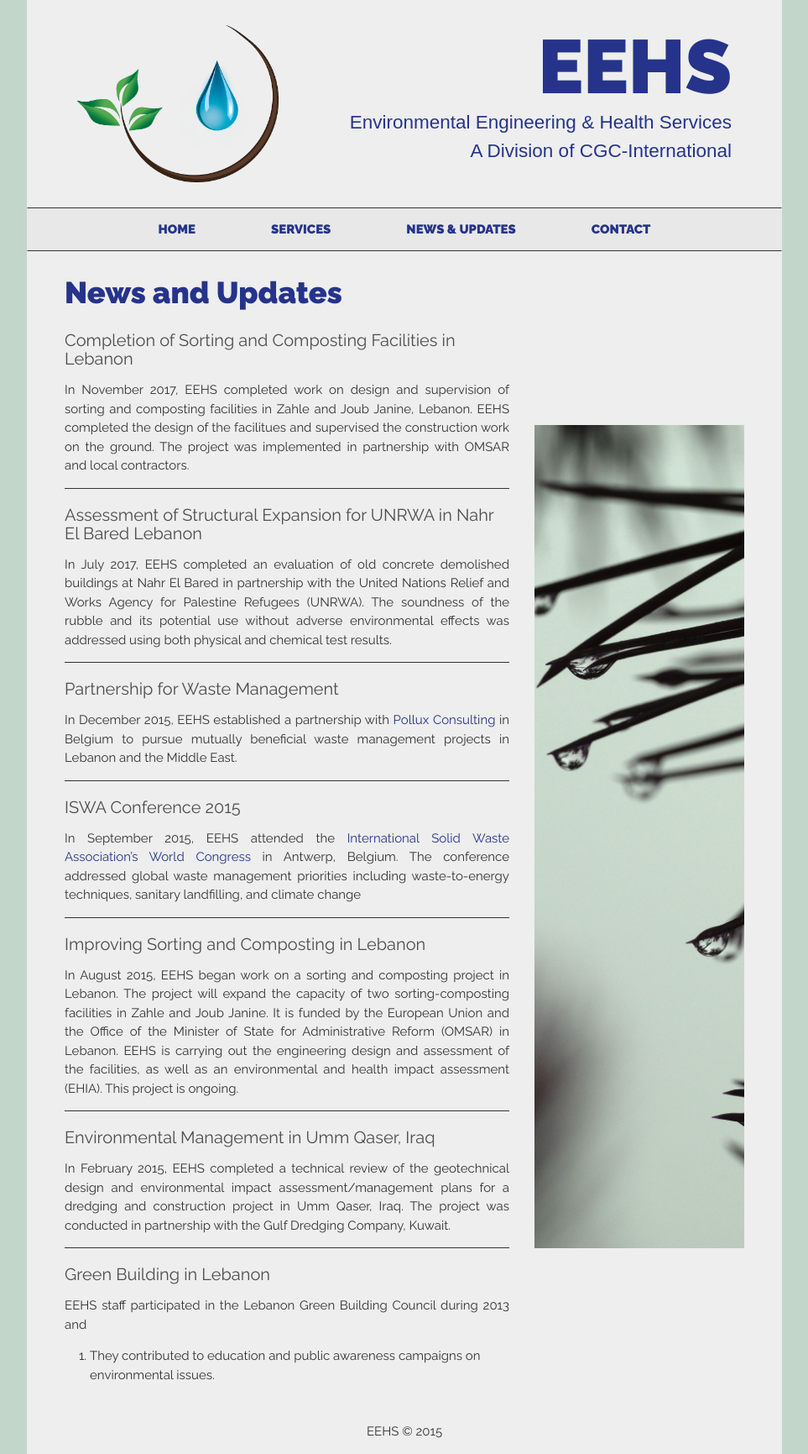
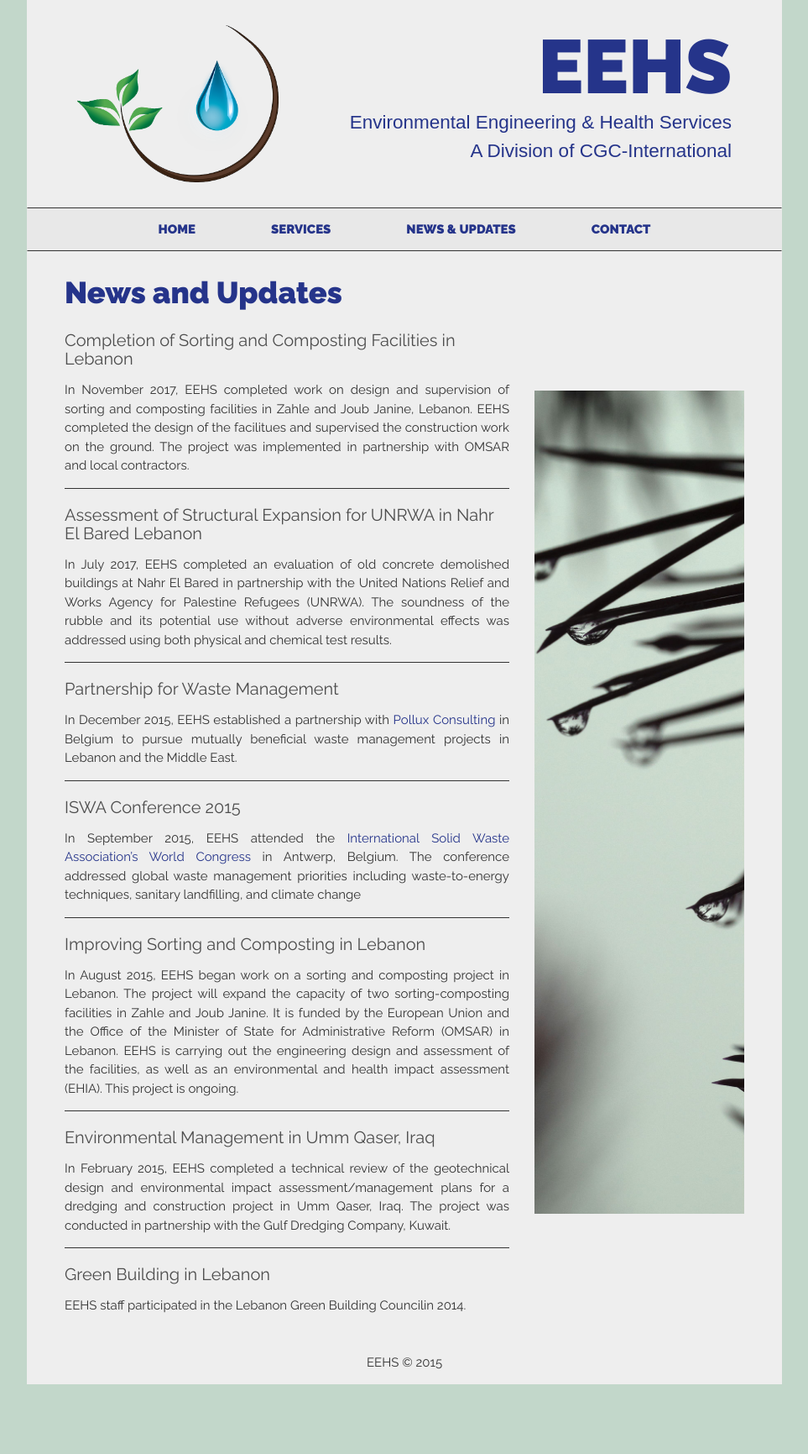
Before and after one commit to eehs-us/eehs-us.github.io, a Jekyll site: the page built from news.md, in a window 1280 px wide. Shown: the whole page at 84% size, without its empty margins (158-1121 px from the left). Built offline with Jekyll 4.4.1, drawn with Linux system fonts in a browser that asks for light colours; some web fonts are replaced; after the commit the page ends 1648 px from its top, so only the background shows below that.

Commit message:
Update news.md

```diff
--- a/news.md
+++ b/news.md
@@ -56,6 +56,4 @@ with the Gulf Dredging Company, Kuwait.
 
 ### Green Building in Lebanon
 
-EEHS staff participated in the Lebanon Green Building Council during 2013 and
-2014. They contributed to education and public awareness campaigns on
-environmental issues.
+EEHS staff participated in the Lebanon Green Building Councilin 2014.
```
